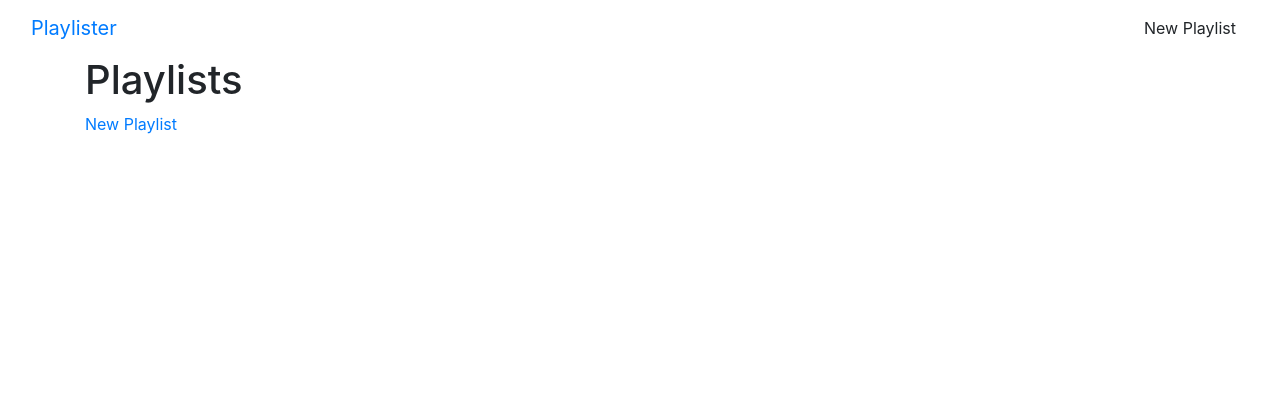
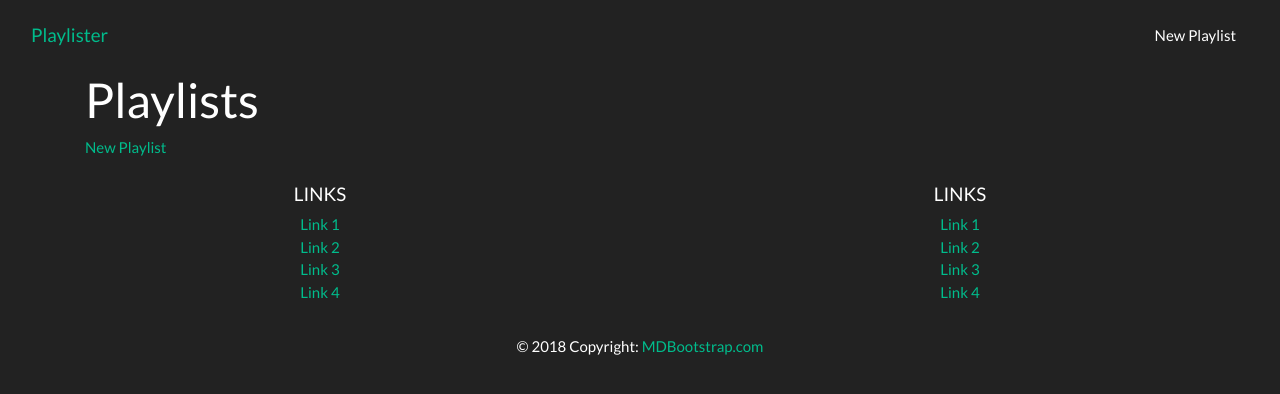
Before and after one commit to lissalad/Playlister, a Flask app: page / in a window 1280 px wide. Shown: the top 394 px of the page. Run offline with Flask 2, Linux system fonts and the light colour scheme; data that the repository does not hold is empty; some libraries are stand-ins or nearby versions.

Commit message:
timestamp, footer, theme all added

```diff
--- a/app.py
+++ b/app.py
@@ -3,10 +3,13 @@ from pymongo import MongoClient
 from bson.objectid import ObjectId
 import os
 import certifi
+from datetime import datetime
+
 
 host = os.environ.get("DB_URL")
-client = MongoClient(host=host)
-# , tlsCAFile=certifi.where()
+print(host)
+client = MongoClient(host, tlsCAFile=certifi.where())
+#
 
 db = client.Playlister
 playlists = db.playlists
@@ -27,8 +30,14 @@ def playlists_show(playlist_id):
     playlist = playlists.find_one({'_id': ObjectId(playlist_id)})
     playlist_comments = comments.find({'playlist_id': playlist_id})
 
-    print(playlist_comments[0])
+    # print(playlist_comments[0])
     return render_template('playlists_show.html', playlist=playlist, comments=playlist_comments)
+
+@app.route('/playlists/<playlist_id>/delete', methods=['POST'])
+def playlists_delete(playlist_id):
+    """Delete one playlist."""
+    playlists.delete_one({'_id': ObjectId(playlist_id)})
+    return redirect(url_for('playlists_index'))
 
 @app.route('/playlists/new')
 def playlists_new():
@@ -42,7 +51,7 @@ def playlists_edit(playlist_id):
     # Add the title parameter here
     return render_template('playlists_edit.html', playlist=playlist, title='Edit Playlist')
 
-
+# ---------------------------------------------------- #
 @app.route('/playlists', methods=['POST'])
 def playlists_submit():
     video_ids = request.form.get('video_ids').split()
@@ -51,8 +60,9 @@ def playlists_submit():
         'title': request.form.get('title'),
         'description': request.form.get('description'),
         'videos': videos,
-        'video_ids': video_ids
-    }
+        'video_ids': video_ids,
+        'created_at': datetime.now()
+      }
     playlists.insert_one(playlist)
     return redirect(url_for('playlists_index'))
 
@@ -76,11 +86,7 @@ def playlists_update(playlist_id):
     # take us back to the playlist's show page
     return redirect(url_for('playlists_show', playlist_id=playlist_id))
 
-@app.route('/playlists/<playlist_id>/delete', methods=['POST'])
-def playlists_delete(playlist_id):
-    """Delete one playlist."""
-    playlists.delete_one({'_id': ObjectId(playlist_id)})
-    return redirect(url_for('playlists_index'))
+
 
 
 # ------------------ HELPER ------------------------------------- #
@@ -106,6 +112,13 @@ def comments_new():
     comments.insert_one(comment)
     return redirect(url_for('playlists_show', playlist_id=request.form.get('playlist_id')))
 
+@app.route('/playlists/comments/<comment_id>/delete', methods=['POST'])
+def comments_delete(comment_id):
+    """Delete one comment."""
+    comment = comments.find_one({'_id': ObjectId(comment_id)})
+
+    test =comments.delete_one({'_id': ObjectId(comment_id)})
+    return redirect(url_for('playlists_show', playlist_id=comment["playlist_id"]))
 
 # ----------- RUN ----------------------------------------------------- #
 if __name__ == '__main__':
--- a/templates/base.html
+++ b/templates/base.html
@@ -11,12 +11,43 @@
       integrity="sha384-ggOyR0iXCbMQv3Xipma34MD+dH/1fQ784/j6cY/iJTQUOhcWr7x9JvoRxT2MZw1T"
       crossorigin="anonymous"
     />
+    <link rel="stylesheet" href="https://bootswatch.com/4/darkly/bootstrap.min.css" />
   </head>
   <body>
     {% include 'partials/navbar.html' %}
     <body>
       <!-- Add the container class below  -->
       <div class="container">{% block content %}{% endblock %}</div>
+      <!-- Footer -->
+      <footer class="page-footer font-small blue pt-4">
+        <div class="container-fluid text-center">
+          <div class="row">
+            <hr class="clearfix w-100 d-md-none pb-3" />
+            <div class="col-md-6 mb-md-0 mb-3">
+              <h5 class="text-uppercase">Links</h5>
+              <ul class="list-unstyled">
+                <li><a href="#!">Link 1</a></li>
+                <li><a href="#!">Link 2</a></li>
+                <li><a href="#!">Link 3</a></li>
+                <li><a href="#!">Link 4</a></li>
+              </ul>
+            </div>
+            <div class="col-md-6 mb-md-0 mb-3">
+              <h5 class="text-uppercase">Links</h5>
+              <ul class="list-unstyled">
+                <li><a href="#!">Link 1</a></li>
+                <li><a href="#!">Link 2</a></li>
+                <li><a href="#!">Link 3</a></li>
+                <li><a href="#!">Link 4</a></li>
+              </ul>
+            </div>
+          </div>
+        </div>
+        <div class="footer-copyright text-center py-3">
+          © 2018 Copyright:
+          <a href="https://mdbootstrap.com/education/bootstrap/"> MDBootstrap.com</a>
+        </div>
+      </footer>
     </body>
     <script
       src="https://code.jquery.com/jquery-3.3.1.slim.min.js"
--- a/templates/partials/comment.html
+++ b/templates/partials/comment.html
@@ -1,6 +1,9 @@
 <div class="card w-100">
   <div class="card-block">
     <h4 class="card-title">{{ comment.title }}</h4>
-    <p class="card-text">{{ comment.content }}</p>
+    <p class="card-text">{{ comment.description }}</p>
   </div>
+  <form method="POST" action="/playlists/comments/{{ comment._id }}/delete">
+    <button class="btn btn-primary" type="submit">Delete</button>
+  </form>
 </div>
--- a/templates/playlists_show.html
+++ b/templates/playlists_show.html
@@ -3,6 +3,7 @@
 <div class="row">
   <div class="col-sm-6 col-sm-offset-3">
     <h1>{{ playlist.title }}</h1>
+    <p class="text-muted">{{ playlist.created_at.strftime("%m/%d/%Y") }}</p>
     <h2>{{ playlist.description }}</h2>
     {% for video in playlist.videos %}
     <div class="card">
```
